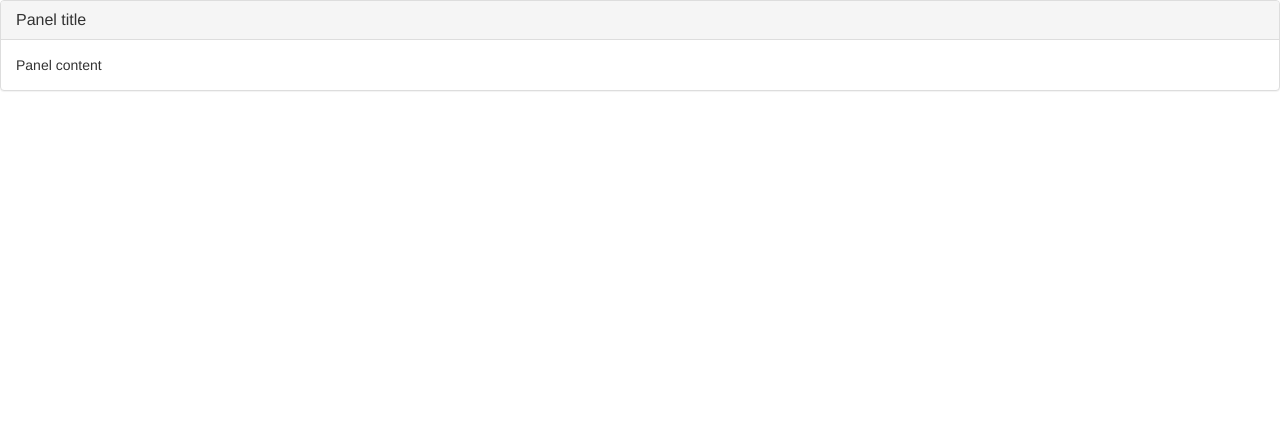
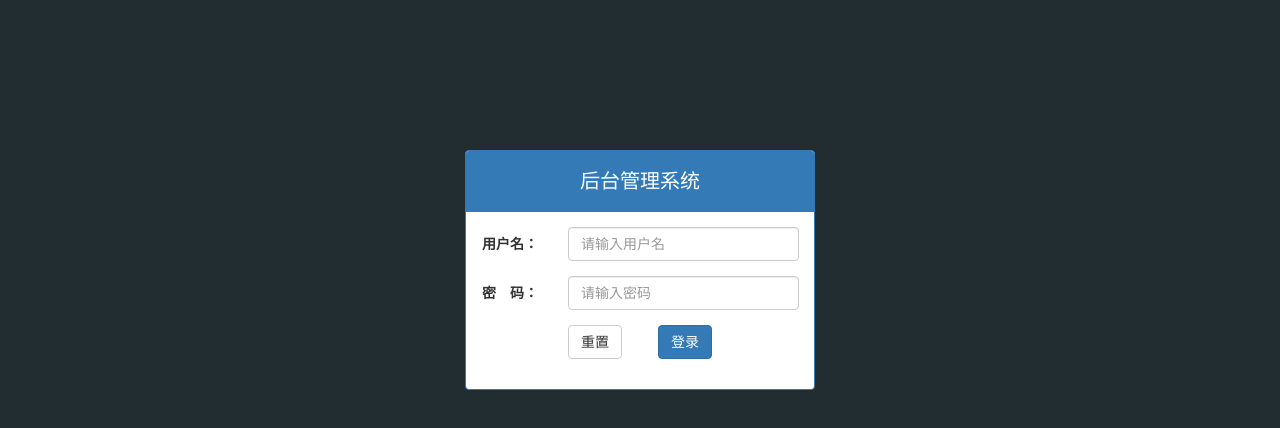
Before and after one commit to 2280350623/letao_mjp, a website: page public/admin/login.html in a window 1280 px wide. Drawn offline with Linux system fonts and the light colour scheme.

Commit message:
登录页面02

```diff
--- a/public/admin/css/common.css
+++ b/public/admin/css/common.css
@@ -0,0 +1,35 @@
+
+.body-bg {
+    background: #222d32;
+}
+
+html, body {
+    width: 100%;
+    height: 100%;
+}
+
+* {
+    margin: 0;
+    padding: 0;
+}
+
+ul {
+    list-style: none;
+}
+
+a:link,
+a:visited,
+a:hover,
+a:active {
+    text-decoration: none;
+}
+
+.mt-150 {
+    margin-top: 150px;
+}
+
+.panel-title {
+    height: 40px;
+    font-size: 20px;
+    line-height: 40px;
+}
--- /dev/null
+++ b/public/admin/js/login.js
@@ -0,0 +1,50 @@
+$(function () {
+    var $form = $('#form');
+    $form.bootstrapValidator({
+        // 配置图标
+        feedbackIcons: {
+            valid: 'glyphicon glyphicon-ok',
+            invalid: 'glyphicon glyphicon-remove',
+            validating: 'glyphicon glyphicon-refresh'
+        },
+        //校验
+        fields: {
+            //用户名
+            username: {
+                //校验规则
+                validators: {
+                    //非空校验
+                    notEmpty: {
+                        //为空时提示
+                        message:"用户名不能为空"
+                    },
+                    //长度校验
+                    stringLength: {
+                        min: 2,
+                        max: 6,
+                        message:"用户名长度须为2-6位"
+                    },
+                    // callback
+                }
+            },
+            //密码
+            paddword: {
+                //校验规则
+                validators: {
+                    //非空校验
+                    notEmpty: {
+                        //为空时提示
+                        message:"密码不能为空"
+                    },
+                    //长度校验
+                    stringLength: {
+                        min: 6,
+                        max: 12,
+                        message:"密码长度须为6-12位"
+                    }
+                    // callback
+                }
+            }
+        }
+    })
+})
--- a/public/admin/login.html
+++ b/public/admin/login.html
@@ -1,5 +1,6 @@
 <!DOCTYPE html>
 <html lang="en">
+
 <head>
     <meta charset="UTF-8">
     <meta name="viewport" content="width=device-width, initial-scale=1.0">
@@ -9,14 +10,43 @@
     <link rel="stylesheet" href="./lib/bootstrap-validator/css/bootstrapValidator.css">
     <link rel="stylesheet" href="./css/common.css">
 </head>
-<body>
-    <div class="panel panel-default">
-        <div class="panel-heading">
-          <h3 class="panel-title">Panel title</h3>
-        </div>
-        <div class="panel-body">
-          Panel content
+
+<body class="body-bg">
+    <div class="container">
+        <div class="col-md-4 col-md-offset-4 mt-150">
+            <div class="panel panel-primary">
+                <div class="panel-heading">
+                    <h3 class="panel-title text-center">后台管理系统</h3>
+                </div>
+                <div class="panel-body">
+                    <form class="form-horizontal" id="form">
+                        <div class="form-group">
+                            <label for="username" class="col-sm-3 control-label">用户名：</label>
+                            <div class="col-sm-9">
+                                <input type="text" class="form-control" id="username" placeholder="请输入用户名" autocomplete="off">
+                            </div>
+                        </div>
+                        <div class="form-group">
+                            <label for="password" class="col-sm-3 control-label">密　码：</label>
+                            <div class="col-sm-9">
+                                <input type="password" class="form-control" id="password" placeholder="请输入密码">
+                            </div>
+                        </div>
+                        <div class="form-group">
+                            <div class="col-sm-offset-3 col-sm-6">
+                                <button type="reset" class="btn btn-default pull-left">重置</button>
+                                <button type="submit" class="btn btn-primary pull-right">登录</button>
+                            </div>
+                        </div>
+                    </form>
+                </div>
+            </div>
         </div>
     </div>
+    <script src="./lib/jquery/jquery.js"></script>
+    <script src="./lib/bootstrap/js/bootstrap.js"></script>
+    <script src="./lib/bootstrap-validator/js/bootstrapValidator.js"></script>
+    <script src="./js/login.js"></script>
 </body>
+
 </html>
```
